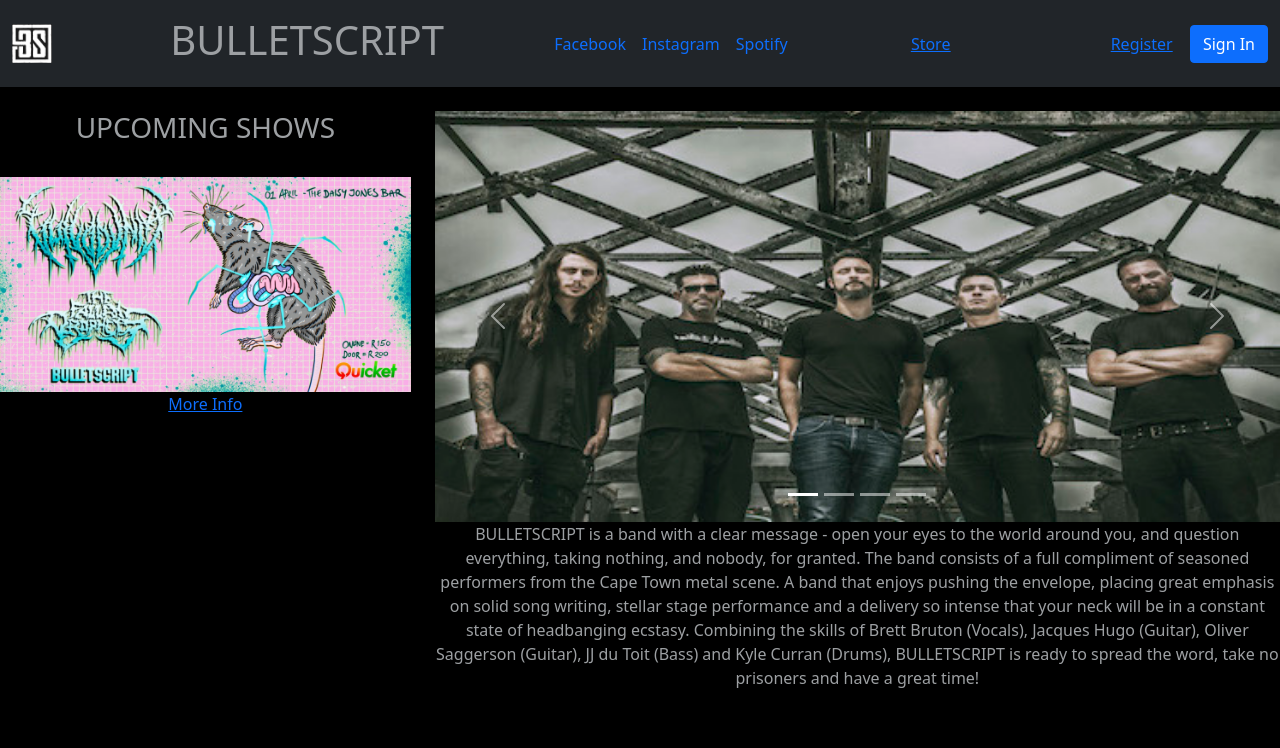
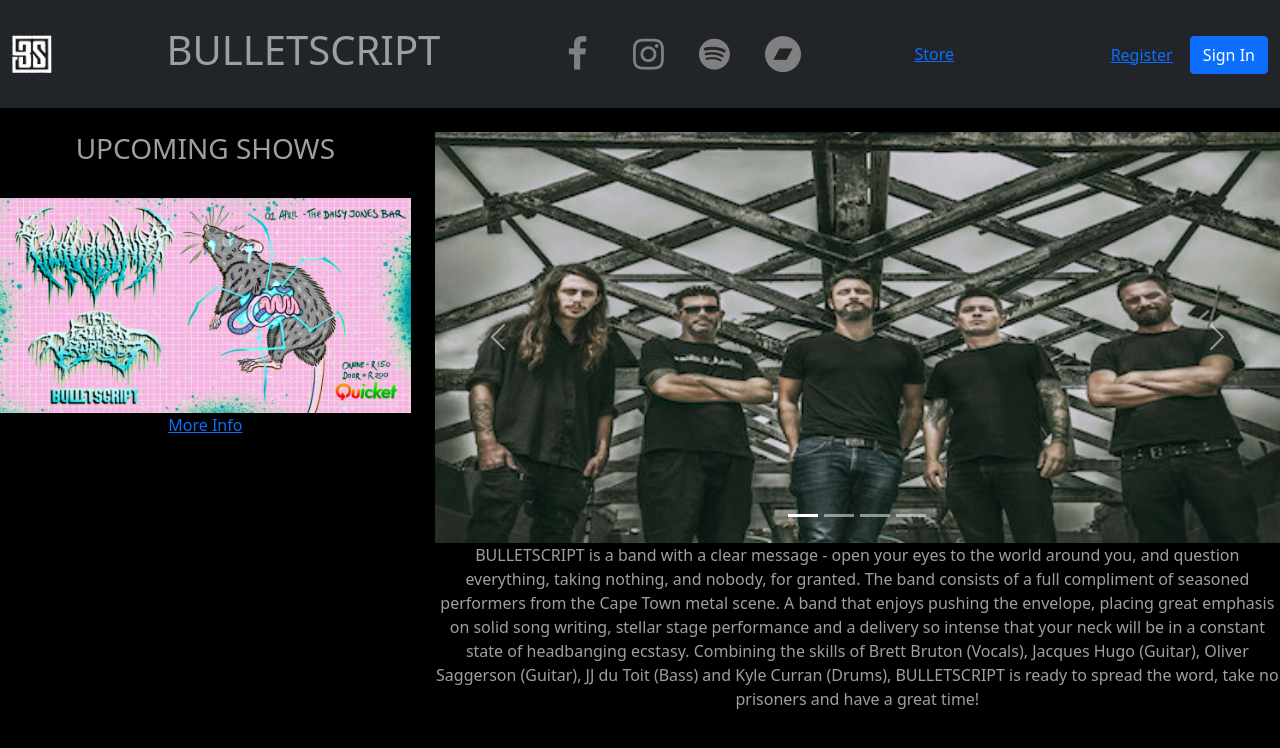
Before and after one commit to JacquesJ44/bulletscript, a Python web app: template templates/layout.html in a window 1280 px wide. Shown: the top 748 px of the page. Run offline with Jinja, Linux system fonts and the light colour scheme; the template is opened without the code that fills it, so the values that code supplies are empty.

Commit message:
added social media icons to layout.html

```diff
--- a/static/styles.css
+++ b/static/styles.css
@@ -1,4 +1,6 @@
-body {
+/* Elements */
+
+body{
     background-color: #000;
     color: #9da0a3;
     font-size: 1rem;
@@ -8,10 +10,26 @@
     text-align: center;
 }
 
+/* ID's */
+
+/* Register link */
 #register{
     padding-top: 17px;
 }
 
+/* Upcoming shows image */
 #upcoming{
     max-width: 100%;
 }
+
+/* Classes */
+
+/* Social media icons */
+.fa{
+    color: grey;
+    padding: 20px;
+    font-size: 36px;
+    width: 50px;
+    text-align: center;
+    text-decoration: none;
+}
--- a/templates/layout.html
+++ b/templates/layout.html
@@ -8,9 +8,12 @@
         <meta charset="utf-8">
         <meta name="viewport" content="initial-scale=1, width=device-width">
 
-        <!-- http://getbootstrap.com/docs/5.1/ -->
+        <!-- https://getbootstrap.com/docs/5.1/ -->
         <link crossorigin="anonymous" href="https://cdn.jsdelivr.net/npm/bootstrap@5.1.3/dist/css/bootstrap.min.css" integrity="sha384-1BmE4kWBq78iYhFldvKuhfTAU6auU8tT94WrHftjDbrCEXSU1oBoqyl2QvZ6jIW3" rel="stylesheet">
         <script crossorigin="anonymous" src="https://cdn.jsdelivr.net/npm/bootstrap@5.1.3/dist/js/bootstrap.bundle.min.js" integrity="sha384-ka7Sk0Gln4gmtz2MlQnikT1wXgYsOg+OMhuP+IlRH9sENBO0LRn5q+8nbTov4+1p"></script>
+
+        <!-- Icon Library -->
+        <link rel="stylesheet" href="https://cdnjs.cloudflare.com/ajax/libs/font-awesome/4.7.0/css/font-awesome.min.css">
 
         <link href="/static/styles.css" rel="stylesheet">
 
@@ -27,12 +30,36 @@
                     <img src="/static/pics/logo.png" alt="logo" style="width:40px;">
                 </a>
                 <h1>BULLETSCRIPT</h1>
-                <ul class="navbar-nav">
+                <div class="navbar-nav">
+                    <!-- Facebook-->
+                    <div class="nav-item">
+                        <div class="nav-link">
+                            <a class="fa fa-facebook" href="https://www.facebook.com/BULLETSCRIPT" target="_blank"></a>
+                        </div>
+                    </div>
 
-                    <li class="nav-item"><a class="nav-link" href="https://www.facebook.com/BULLETSCRIPT" target="_blank">Facebook</a></li>
-                    <li class="nav-item"><a class="nav-link" href="https://www.instagram.com/bulletscript/" target="_blank">Instagram</a></li>
-                    <li class="nav-item"><a class="nav-link" href="https://open.spotify.com/artist/3SLBGghuwxcU3N8CQOHJHR" target="_blank">Spotify</a></li>
-                </ul>
+                    <!-- Instagram -->
+                    <div class="nav-item">
+                        <div class="nav-link">
+                            <a class="fa fa-instagram" href="https://www.instagram.com/bulletscript" target="_blank"></a>
+                        </div>
+                    </div>
+
+                    <!-- Spotify -->
+                    <div class="nav-item">
+                        <div class="nav-link">
+                            <a class="fa fa-spotify" href="https://open.spotify.com/artist/3SLBGghuwxcU3N8CQOHJHR" target="_blank"></a>
+                        </div>
+                    </div>
+
+                    <!-- Bandcamp -->
+                    <div class="nav-item">
+                        <div class="nav-link">
+                            <a class="fa fa-bandcamp" href="https://bulletscript.bandcamp.com/" target="_blank"></a>
+                        </div>
+                    </div>
+                </div>
+
                 <button type="button" class="btn btn-link">
                     <a href="store.html">Store</a>
                 </button>
```
Also changed, not shown: static/pics/YFVQ1559.jpeg.
